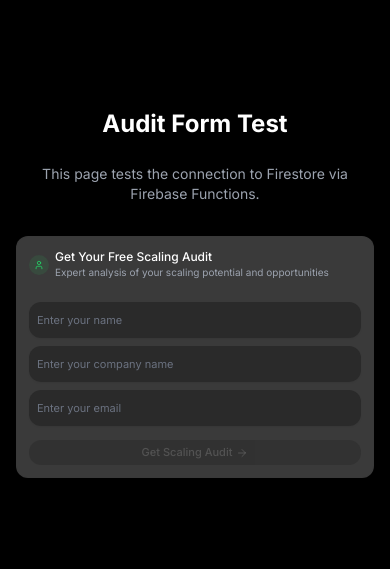
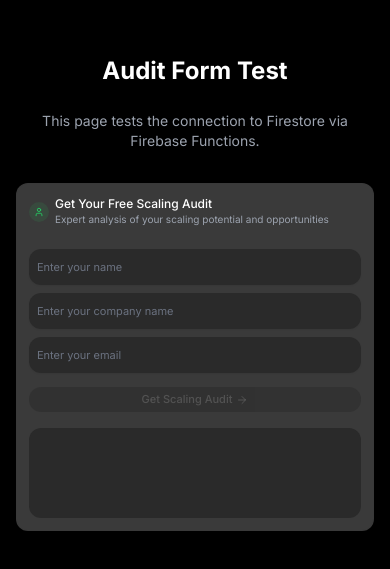
Before and after one commit to jmadeiros/Scailer, a Next.js app: page /test-audit in a window 390 px wide. Shown: the part 129-698 px from the top of the page. Built offline with nearby package versions, Linux system fonts and the light colour scheme.

Commit message:
Fix: Make MessageFeed component visible on all screen sizes

```diff
--- a/src/components/HAL900-AuditForm.tsx
+++ b/src/components/HAL900-AuditForm.tsx
@@ -506,7 +506,7 @@ export default function HAL900AuditForm() {
           </div>
         </form>
 
-        <div className="hidden md:block">
+        <div>
           <MessageFeed animationTriggered={animationTriggered} />
         </div>
       </motion.div>
```
